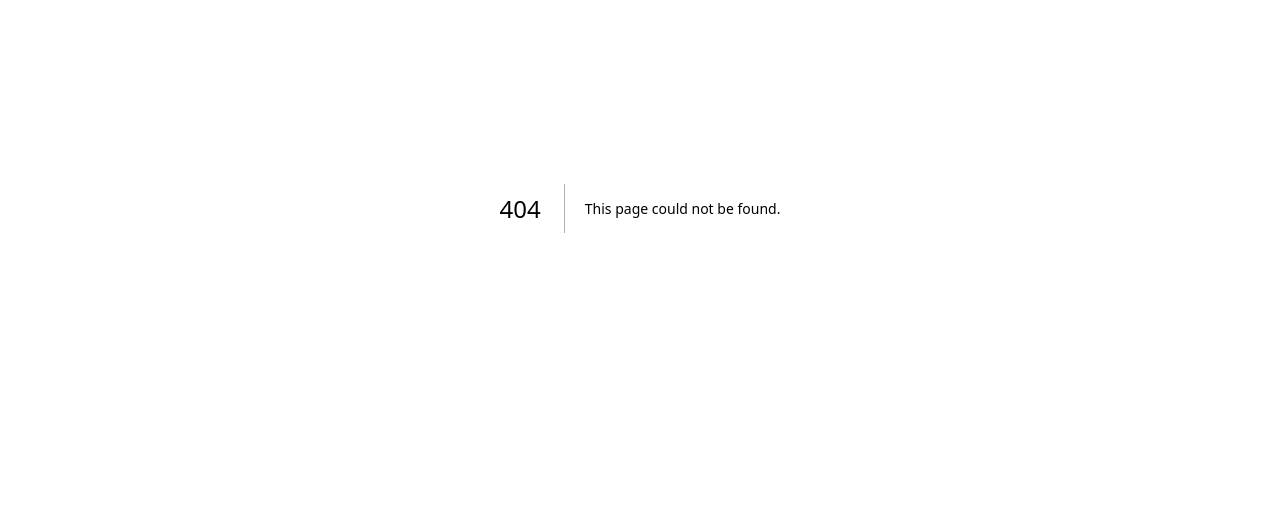
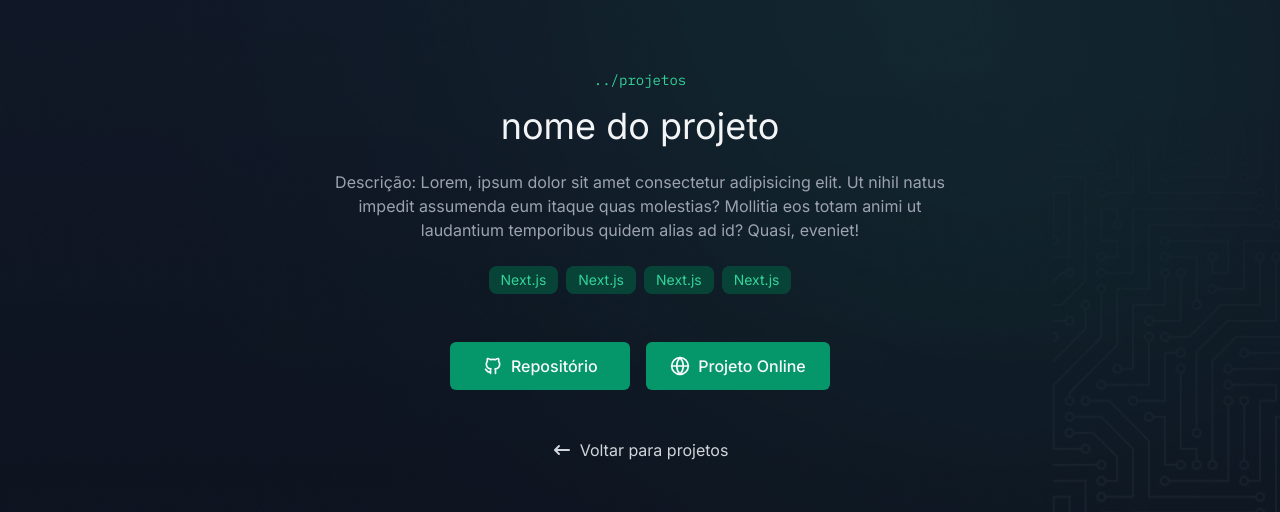
Before and after one commit to devlucas-tec/portifolio, a Next.js app: page /projects/projeto-tal in a window 1280 px wide. Before the commit this address had no page. Shown: the part 192-704 px from the top of the page. Built offline with nearby package versions, Linux system fonts and the light colour scheme.

Commit message:
Criando a página de Projeto

```diff
--- /dev/null
+++ b/app/components/back-to-top/index.tsx
@@ -0,0 +1,32 @@
+'use client'
+
+import { TbArrowNarrowUp } from 'react-icons/tb'
+import { Button } from '../button'
+import { useCallback, useEffect, useState } from 'react'
+
+export const BackToTop = () => {
+  const [show, setShow] = useState(false)
+
+  const scrollToTop = () => {
+    window.scrollTo({ top: 0, behavior: 'smooth' })
+  }
+  const handleScroll = useCallback(() => {
+    if (!show && window.scrollY > 500) setShow(true)
+    if (show && window.scrollY <= 500) setShow(false)
+  }, [show])
+
+  useEffect(() => {
+    window.addEventListener('scroll', handleScroll)
+    return () => window.removeEventListener('scroll', handleScroll)
+  }, [handleScroll])
+
+  return (
+    <div className="fixed right-4 bottom-4 z-20">
+      {show ? (
+        <Button onClick={scrollToTop} className="shadow-lg shadow-emerald-400/20">
+          <TbArrowNarrowUp size={20} />
+        </Button>
+      ) : null}
+    </div>
+  )
+}
--- a/app/components/contact-form/index.tsx
+++ b/app/components/contact-form/index.tsx
@@ -26,7 +26,7 @@
     }
 
     return (
-        <section className="py-16 px-6 md:py-32 flex items-center justify-center bg-gray-950">
+        <section id="contact" className="py-16 px-6 md:py-32 flex items-center justify-center bg-gray-950">
             <div className="w-full max-w-[420px] mx-auto">
                 <SectionTitle
                 subtitle="contato"
--- a/app/components/pages/home/hero-section/index.tsx
+++ b/app/components/pages/home/hero-section/index.tsx
@@ -1,3 +1,5 @@
+'use client'
+
 import Image from 'next/image'
 import { Button } from '../../../button'
 import { HiArrowNarrowRight } from 'react-icons/hi'
@@ -18,6 +20,12 @@
     }
 ]
 export const HeroSection = () => {
+    const handleContact = () => {
+        const contactSection = document.querySelector('#contact')
+        if (contactSection) {
+            contactSection.scrollIntoView({ behavior: 'smooth' })
+        }
+    }
     return (
         <section className="w-full lg:h-[755px] bg-hero-image bg-cover bg-center bg-no-repeat flex flex-col justify-end pb-10 sm:pb-32 py-32 lb:pb-[110px]">
             <div className="container flex items-start mx-auto flex-col-reverse lg:flex-row justify-between px-4 gap-8">
@@ -51,7 +59,7 @@
 
                     {/* Contato */}
                     <div className=" mt-6 lg:mt-10 flex sm:items-center gap-6 sm:flex-row">
-                        <Button className='w-max shadow-button'>
+                        <Button className='w-max shadow-button' onClick={handleContact}>
                             Entre em Contato
                             <HiArrowNarrowRight size={18} />
                         </Button>
--- /dev/null
+++ b/app/components/pages/project/project-details/index.tsx
@@ -0,0 +1,57 @@
+import { Button } from "@/app/components/button"
+import { SectionTitle } from "@/app/components/section-title"
+import { TechBadge } from "@/app/components/tech-badge"
+import { TbBrandGithub } from "react-icons/tb"
+import { FiGlobe } from "react-icons/fi"
+import { Link } from "@/app/components/link"
+import { HiArrowNarrowLeft } from "react-icons/hi"
+
+export const ProjectDetails = () => {
+    return (
+        <section className="w-full sm:min-h-[750px] flex flex-col items-center justify-end relative pb-10 sm:pb-24 py-24 px-6 overflow-hidden">
+            <div
+            className="absolute inset-0 z-[-1]"
+            style={{
+                background: 'url(/images/hero-bg.png) no-repeat center/cover, url() no-repeat center/cover'
+            }}
+            />
+
+            <SectionTitle
+            subtitle="projetos"
+            title="nome do projeto"
+            className="text-center items-center sm:[&>h3]:text-4xl"
+            />
+            <p className="text-gray-400 text-center max-w-[640px] my-4 sm:my-6 text-sm sm:text-base">
+                Descrição: Lorem, ipsum dolor sit amet consectetur adipisicing elit. Ut nihil natus impedit assumenda eum itaque quas molestias? Mollitia eos totam animi ut laudantium temporibus quidem alias ad id? Quasi, eveniet!
+            </p>
+            <div className="w-full max-w-[330px] flex flex-wrap gap-2 items-center justify-center">
+                <TechBadge name="Next.js"/>
+                <TechBadge name="Next.js"/>
+                <TechBadge name="Next.js"/>
+                <TechBadge name="Next.js"/>
+            </div>
+            <div className="my-6 sm:my-12 flex items-center gap-2 sm:gap-4 flex-col sm:flex-row">
+                <a href="https://github.com" target="blank">
+                <Button className="min-w-[180px]">
+                    <TbBrandGithub size={20} />
+                    Repositório
+                </Button>
+
+                </a>
+                <a href="https://github.com" target="blank">
+                <Button className="min-w-[180px]">
+                    <FiGlobe size={20} />
+                    Projeto Online
+                </Button>
+
+                </a>
+
+            </div>
+
+            <Link href="/projects">
+            <HiArrowNarrowLeft size={20}/>
+            Voltar para projetos
+            </Link>
+        </section>
+    )
+}
--- /dev/null
+++ b/app/components/pages/project/project-sections/index.tsx
@@ -0,0 +1,39 @@
+import Image from "next/image"
+
+const sections = [
+    {
+        title: "Login",
+        image: "/images/login.png",
+    },
+    {
+        title: "Dashboard",
+        image: "/images/dashboard.png",
+    },
+    {
+        title: "Configurações",
+        image: "/images/settings.png",
+    }
+
+]
+export const ProjectSections = () => {
+    return (
+        <section className="container my-12 md:my32 flex flex-col gap-8 md:gap-32">
+            {sections.map(section => (
+                <div key={section.title} className="flex flex-col items-center gap-6 md:gap-12">
+                    <h2 className="text-2xl md:text-3xl font-medium text-gray-300">
+                        {section.title}
+                    </h2>
+                    <Image
+                        src={section.image}
+                        width={1080}
+                        height={672}
+                        className="w-full aspect-auto rounded-lg object-cover"
+                        alt={`Imagem da sessão ${section.title}`}
+                        unoptimized
+                    />
+                </div>
+            ))}
+        </section>
+
+    )
+}
--- /dev/null
+++ b/app/components/pages/projects/page-introduction/index.tsx
@@ -0,0 +1,24 @@
+import { Link } from "@/app/components/link"
+import { SectionTitle } from "@/app/components/section-title"
+import { HiArrowNarrowLeft } from "react-icons/hi"
+
+export const PageIntroduction = () => {
+    return (
+        <section className="w-full h-[450px] lg:h-[630px] bg-hero-image bg-cover bg-center bg-no-repeat flex flex-col items-center justify-center px-2">
+            <SectionTitle
+            subtitle="projetos"
+            title="Meus Projetos"
+            className="text-center items-center [&>h3]:text-4xl"
+            />
+            <div className="flex flex-col items-center">
+                <p className="text-gray-400 text-center max-w-[640px] my-6 text-sm sm:text-base">
+                    Aqui você poderá ver alguns dos projetos que desenvolvi, utilizando as mais diversas tecnologias. Esses projetos foram criados com o intuito de aprimorar minhas habilidades e explorar novas possibilidades no desenvolvimento de software. Cada um deles representa um desafio único e uma oportunidade de aprendizado, refletindo minha paixão por criar soluções inovadoras e eficientes.
+                </p>
+                <Link href="/">
+                <HiArrowNarrowLeft size={20} />
+                Voltar para Home
+                </Link>
+            </div>
+        </section>
+    )
+}
--- /dev/null
+++ b/app/components/pages/projects/projects-list/index.tsx
@@ -0,0 +1,14 @@
+import Link from "next/link"
+import { ProjectCard } from "./project-card"
+
+
+export const ProjectsList = () => {
+    return (
+        <section className="container py-32 grid grid-cols-1 sm:grid-cols-[repeat(auto-fit,minmax(350px,1fr))] gap-x-4 gap-y-6">
+            <Link href="/projects/1">
+                <ProjectCard />
+
+            </Link>
+        </section>
+    )
+}
--- /dev/null
+++ b/app/components/pages/projects/projects-list/project-card/index.tsx
@@ -0,0 +1,24 @@
+import Image from "next/image"
+
+export const ProjectCard = () => {
+    return (
+        <div className="rounded-lg h-[436px] flex flex-col bg-gray-800 overflow-hidden border-2 border-gray-800 hover:border-emerald-500 opacity-70 hover:opacity-100 transition-all group">
+            <div className="w-full h-48 overflow-hidden">
+                <Image
+                width={380}
+                height={200}
+                src=""
+                alt="imagem do projeto"
+                unoptimized
+                className="w-full h-full object-cover group-hover:scale-110 duration-500 transition-all"
+                />
+            </div>
+
+            <div className="flex-1 flex flex-col p-8">
+                <strong className="font-medium text-gray-50/9 group-hover:text-emerald-500 transition-all">Nome do projeto</strong>
+                <p className="mt-2 text-gray-400 line-clamp-4">Descrição do projeto</p>
+                <span className="text-gray-300 text-sm font-medium block mt-auto truncate">Java, Spring-boot, React, PostgreSQL</span>
+            </div>
+        </div>
+    )
+}
--- a/app/layout.tsx
+++ b/app/layout.tsx
@@ -4,6 +4,7 @@
 import { Header } from './components/header'
 import { ContactForm } from './components/contact-form'
 import { Footer } from './components/footer'
+import { BackToTop } from './components/back-to-top'
 
 const inter = Inter({
   variable: '--font-inter',
@@ -20,6 +21,7 @@
   return (
     <html lang="pt-BR" className={`${inter.variable} ${plexMono.variable}`}>
       <body>
+      <BackToTop />
         <Header />
         {children}
         <ContactForm />
--- /dev/null
+++ b/app/projects/[slug]/page.tsx
@@ -0,0 +1,11 @@
+import { ProjectDetails } from "@/app/components/pages/project/project-details";
+import { ProjectSections } from "@/app/components/pages/project/project-sections";
+
+export default function Project() {
+    return (
+        <>
+        <ProjectDetails />
+        <ProjectSections />
+        </>
+    )
+}
--- /dev/null
+++ b/app/projects/page.tsx
@@ -0,0 +1,11 @@
+import { PageIntroduction } from "../components/pages/projects/page-introduction"
+import { ProjectsList } from "../components/pages/projects/projects-list"
+
+export default function Projects() {
+    return (
+        <>
+        <PageIntroduction />
+        <ProjectsList />
+        </>
+    )
+}
```
